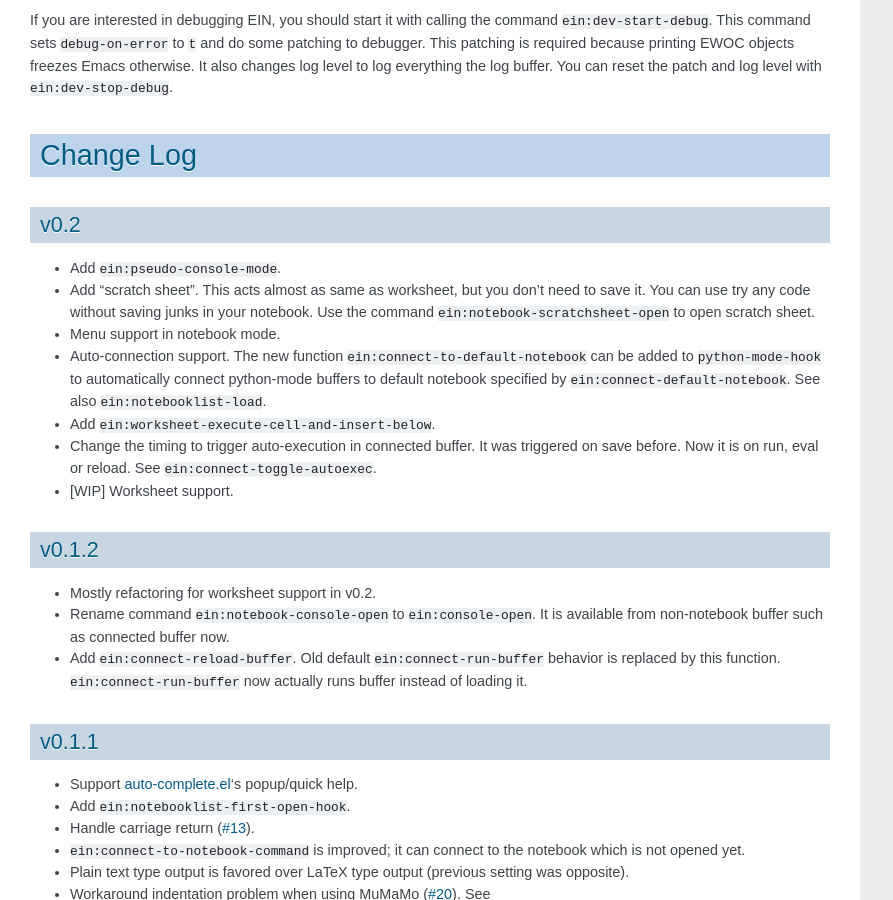
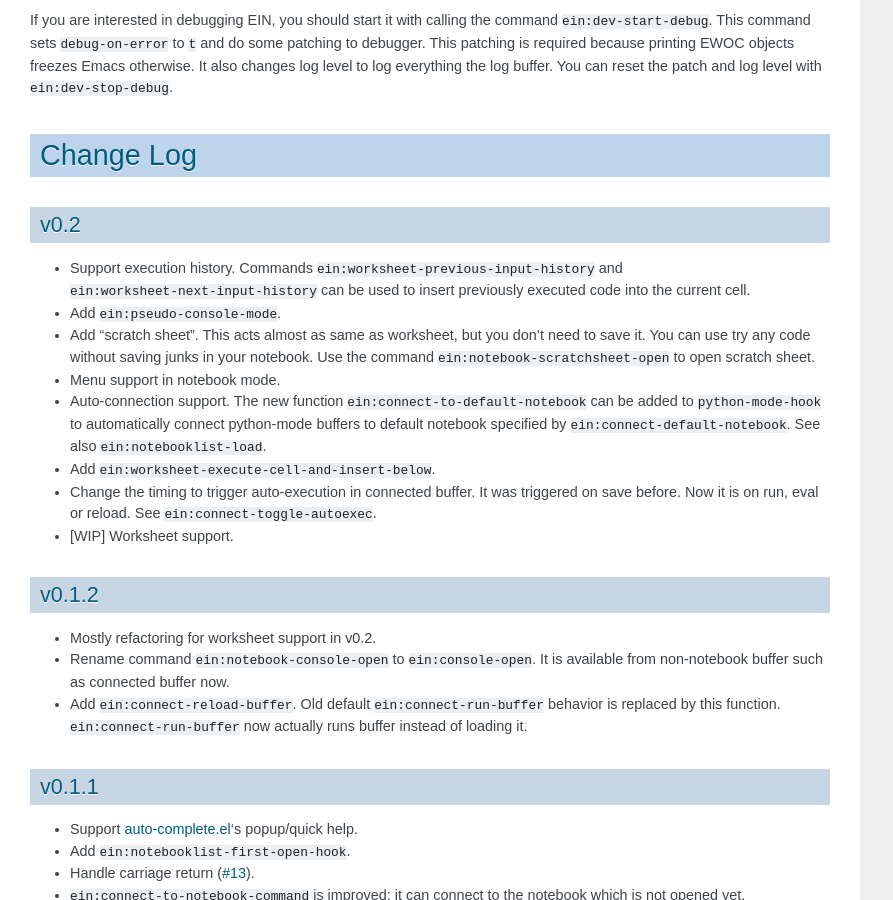
Before and after one commit to millejoh/emacs-ipython-notebook, a Sphinx documentation site: the page built from doc/source/index.rst, in a window 1280 px wide and 900 px high, scrolled down 13541 px. Shown: the whole window, without its empty margins (0-893 px from the left). Built offline with Sphinx 7.4.7, drawn with Linux system fonts in a browser that asks for light colours; cross-references to code outside the pages are shown as plain code.

Commit message:
Update change log

```diff
--- a/doc/source/index.rst
+++ b/doc/source/index.rst
@@ -498,6 +498,10 @@ Change Log
 v0.2
 ----
 
+* Support execution history.  Commands
+  :el:symbol:`ein:worksheet-previous-input-history` and
+  :el:symbol:`ein:worksheet-next-input-history` can be used
+  to insert previously executed code into the current cell.
 * Add :el:symbol:`ein:pseudo-console-mode`.
 * Add "scratch sheet".  This acts almost as same as worksheet, but you
   don't need to save it.  You can use try any code without saving
```
